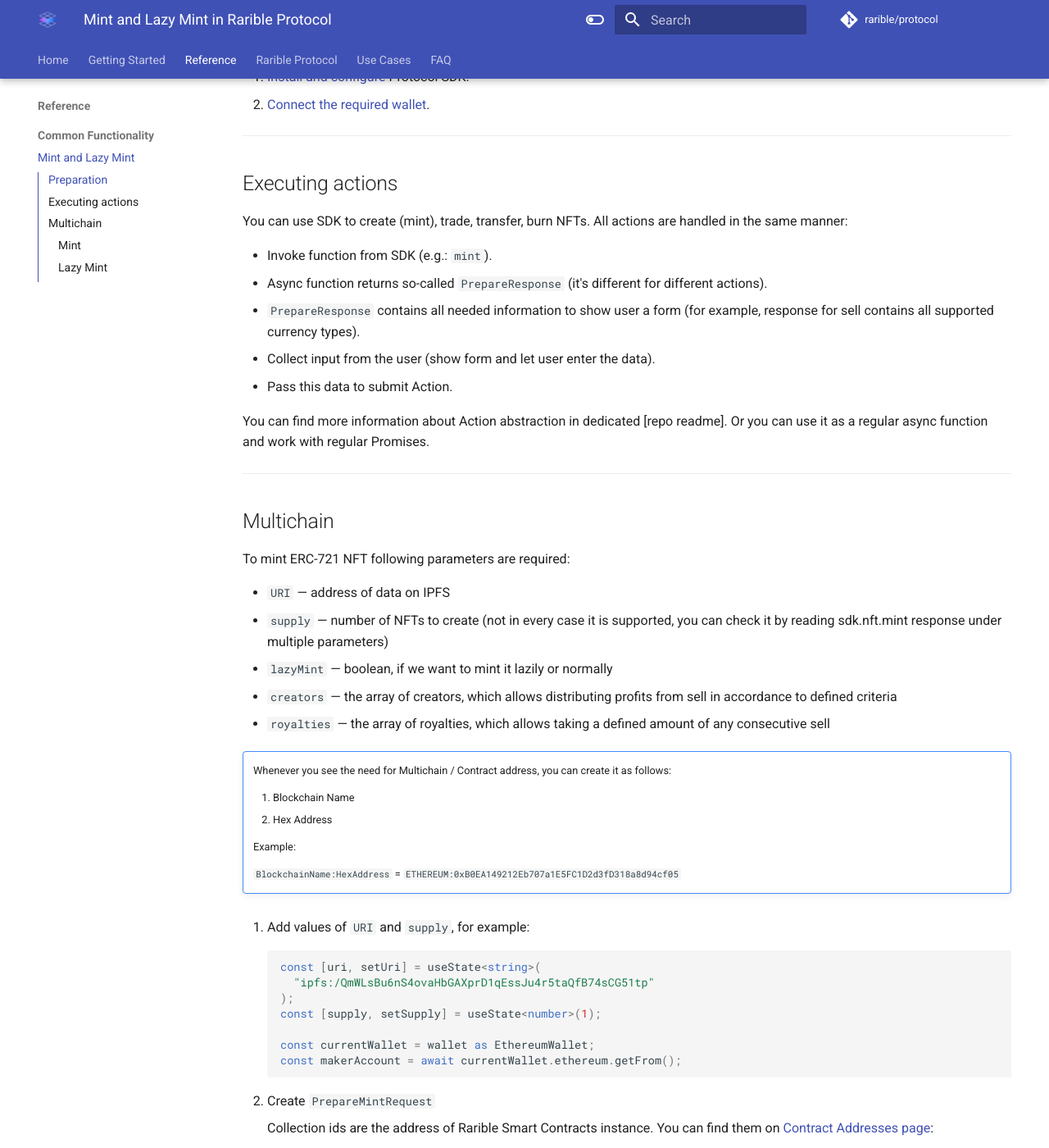
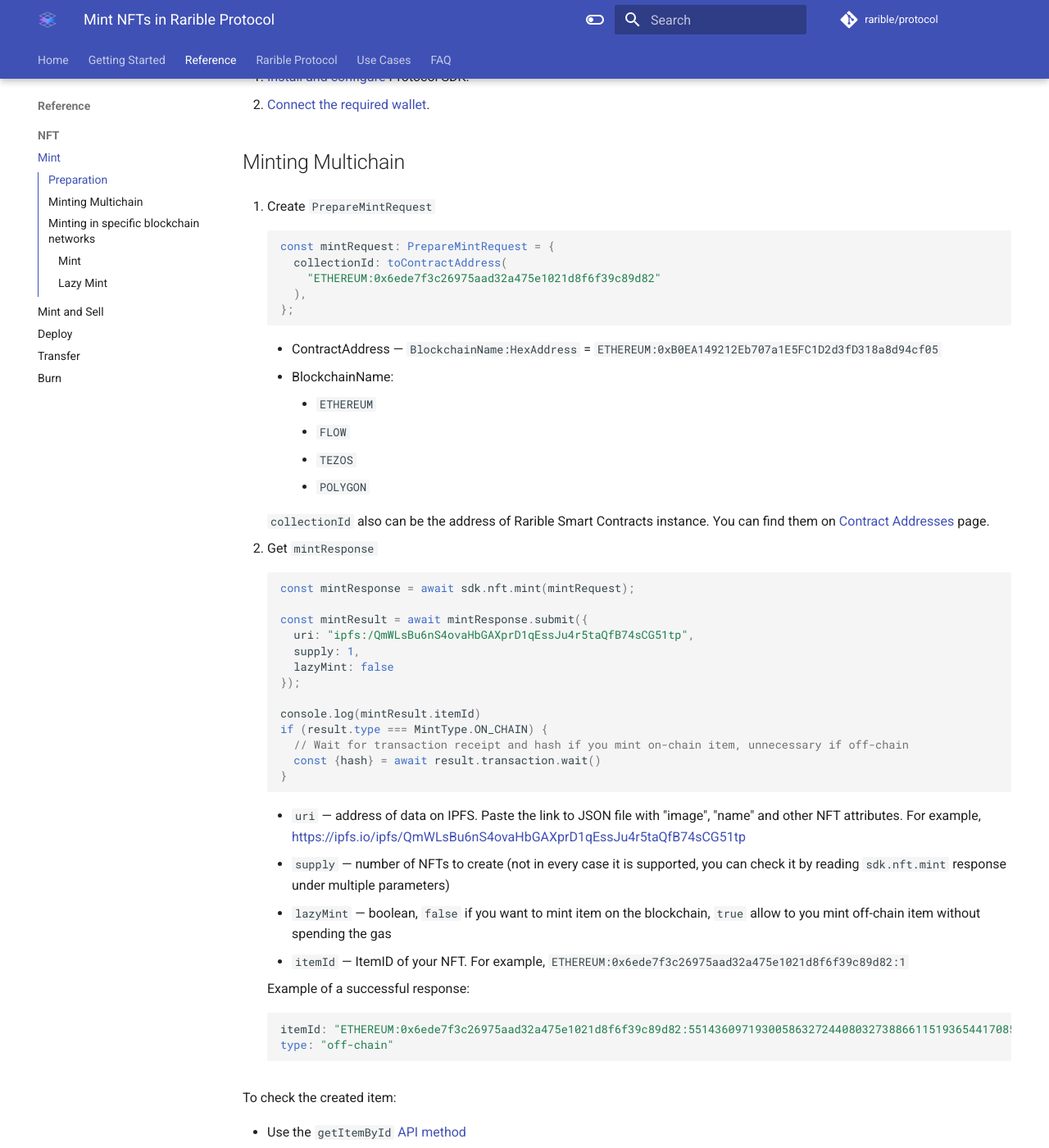
Before and after one commit to rarible/protocol, an MkDocs documentation site: the page built from docs/overview/mint.md, in a window 1280 px wide and 1400 px high, scrolled down 263 px. Shown: the whole window at 82% size. Built offline with MkDocs 1.6.1 and Material for MkDocs 9.7.7, drawn with Linux system fonts in a browser that asks for light colours; comment, search, counter and statistics services are not loaded; some of the changed text lies outside the part shown.

Commit message:
feat: merge mint docs, prepare mint-and-sell

````diff
--- a/docs/overview/mint.md
+++ b/docs/overview/mint.md
@@ -1,111 +1,63 @@
 ---
-title: Mint and Lazy Mint in Rarible Protocol
-description: The main information about minting in Rarible Multichain Protocol
+title: Mint NFTs in Rarible Protocol
+description: The main information about minting NFTs in Rarible Multichain Protocol
 ---
 
-# Mint and Lazy Mint
+# Mint
 
-Here we will figure out how to create mint and lazy mint NFT with Rarible Protocol.
+You can Mint NFTs with Rarible Multichain Protocol in different blockchains.
 
 ## Preparation
 
 1. [Install and configure](https://docs.rarible.org/union-sdk/#installation) Protocol SDK.
 2. [Connect the required wallet](https://docs.rarible.org/union-sdk/#metamask-integration-with-rarible).
 
-***
+## Minting Multichain
 
-## Executing actions
-
-You can use SDK to create (mint), trade, transfer, burn NFTs. All actions are handled in the same manner:
-
-* Invoke function from SDK (e.g.: `mint`).
-* Async function returns so-called `PrepareResponse` (it's different for different actions).
-* `PrepareResponse` contains all needed information to show user a form (for example, response for sell contains all supported currency types).
-* Collect input from the user (show form and let user enter the data).
-* Pass this data to submit Action.
-
-You can find more information about Action abstraction in dedicated [repo readme]. Or you can use it as a regular async function and work with regular Promises.
-
-***
-
-## Multichain
-
-To mint ERC-721 NFT following parameters are required:
-
-* `URI` — address of data on IPFS
-* `supply` — number of NFTs to create (not in every case it is supported, you can check it by reading sdk.nft.mint response under multiple parameters)
-* `lazyMint` — boolean, if we want to mint it lazily or normally
-* `creators` — the array of creators, which allows distributing profits from sell in accordance to defined criteria
-* `royalties` — the array of royalties, which allows taking a defined amount of any consecutive sell
-
-!!! note ""
-
-    Whenever you see the need for Multichain / Contract address, you can create it as follows:
-
-    1. Blockchain Name
-    2. Hex Address
-
-    Example:
-
-    `BlockchainName:HexAddress` = `ETHEREUM:0xB0EA149212Eb707a1E5FC1D2d3fD318a8d94cf05`
-
-1. Add values of `URI` and `supply`, for example:
-
-    ```typescript
-    const [uri, setUri] = useState<string>(
-      "ipfs:/QmWLsBu6nS4ovaHbGAXprD1qEssJu4r5taQfB74sCG51tp"
-    );
-    const [supply, setSupply] = useState<number>(1);
-
-    const currentWallet = wallet as EthereumWallet;
-    const makerAccount = await currentWallet.ethereum.getFrom();
-    ```
-
-2. Create `PrepareMintRequest`
-
-    Collection ids are the address of Rarible Smart Contracts instance. You can find them on [Contract Addresses page](https://docs.rarible.org/ethereum/contract-addresses/):
+1. Create `PrepareMintRequest`
 
     ```typescript
     const mintRequest: PrepareMintRequest = {
-      // Using Rarible API, tokenId would also be needed, but SDK takes care for that
       collectionId: toContractAddress(
         "ETHEREUM:0x6ede7f3c26975aad32a475e1021d8f6f39c89d82"
       ),
     };
     ```
 
-3. Get Mint Response
+    * ContractAddress — `BlockchainName:HexAddress` = `ETHEREUM:0xB0EA149212Eb707a1E5FC1D2d3fD318a8d94cf05`
+    * BlockchainName:
 
-    From `mintResponse` you can extract additional info e.g. is supply > 1 enabled.
+        * `ETHEREUM`
+        * `FLOW`
+        * `TEZOS`
+        * `POLYGON`
+
+    `collectionId` also can be the address of Rarible Smart Contracts instance. You can find them on [Contract Addresses](../ethereum/contract-addresses.md) page.
+
+2. Get `mintResponse`
 
     ```typescript
     const mintResponse = await sdk.nft.mint(mintRequest);
 
-    // If you want to divide profits here, you can add more than one creator object
-    // Combined value amount has to be 10000, which equals to 100 %, same with royalties
-    const creators = [
-      {
-        account: `ETHEREUM:${makerAccount}`,
-        value: 10000,
-      },
-    ];
+    const mintResult = await mintResponse.submit({
+      uri: "ipfs:/QmWLsBu6nS4ovaHbGAXprD1qEssJu4r5taQfB74sCG51tp",
+      supply: 1,
+      lazyMint: false
+    });
 
-    const royalties = [];
+    console.log(mintResult.itemId)
+    if (result.type === MintType.ON_CHAIN) {
+      // Wait for transaction receipt and hash if you mint on-chain item, unnecessary if off-chain
+      const {hash} = await result.transaction.wait()
+    }
     ```
 
-4. Submit Mint Response
+    * `uri` — address of data on IPFS. Paste the link to JSON file with "image", "name" and other NFT attributes. For example, [https://ipfs.io/ipfs/QmWLsBu6nS4ovaHbGAXprD1qEssJu4r5taQfB74sCG51tp](https://ipfs.io/ipfs/QmWLsBu6nS4ovaHbGAXprD1qEssJu4r5taQfB74sCG51tp)
+    * `supply` — number of NFTs to create (not in every case it is supported, you can check it by reading `sdk.nft.mint` response under multiple parameters)
+    * `lazyMint` — boolean, `false` if you want to mint item on the blockchain, `true` allow to you mint off-chain item without spending the gas
+    * `itemId` —  ItemID of your NFT. For example, `ETHEREUM:0x6ede7f3c26975aad32a475e1021d8f6f39c89d82:1`
 
-    ```typescript
-    const submitResponse = await mintResponse.submit({
-      uri,
-      supply,
-      lazyMint: true,
-      creators,
-      royalties,
-    });
-    ```
-
-    Example of successful response:
+    Example of a successful response:
 
     ```typescript
     itemId: "ETHEREUM:0x6ede7f3c26975aad32a475e1021d8f6f39c89d82:55143609719300586327244080327388661151936544170854464635146779205246455382047";
@@ -115,13 +67,17 @@
 To check the created item:
 
 * Use the `getItemById` [API method](https://api.rarible.org/v0.1/doc#operation/getItemById)
-* Check [Etherscan](https://etherscan.io/)
+* Check [Etherscan](https://etherscan.io/) for Ethereum and Polygon, [Flowscan](https://flowscan.org/) for Flow, or [tezblock](https://tezblock.io/) for Tezos.
 
-***
+You can find more information about Mint in [Rarible Protocol SDK](https://github.com/rarible/sdk#mint). Or you can use it as a regular async function and work with regular Promises.
+
+## Minting in specific blockchain networks
+
+We recommend using the Multichain Protocol for minting tokens. But you can also make Mint on a specific blockchain network.
 
 ??? tip "Ethereum"
 
-    With Rarible Protocol Ethereum SDK you can mint and lazy mint ERC-721 and ERC-1155 NFT tokens in Ethereum network.
+    With Rarible Protocol Ethereum SDK, you can mint and lazy mint ERC-721 and ERC-1155 NFT tokens in the Ethereum network.
 
     ### Mint
 
@@ -140,7 +96,7 @@
     ```
 
     * **tokenId** — **tokenId** of the ERC-721 standard
-    * **tokenURI** — suffix for the token URI. The prefix is usually `ipfs:/`
+    * **tokenURI** — suffix for the token URI. The prefix is usually `ipfs://ipfs/`
     * **creators** — an array of authors addresses
     * **royalties** — royalty array
     * **signatures** — array of signatures. Each creator must have a signature. The only exception is when the creator sends a Mint transaction.
@@ -159,7 +115,7 @@
     ```
 
     * **tokenId** — **tokenId** of the ERC-1155 standard
-    * **tokenURI** — suffix for the token URI. The prefix is usually `ipfs:/`
+    * **tokenURI** — suffix for the token URI. The prefix is usually `ipfs://ipfs/`
     * **supply** — total number of tokens for minting
     * **creators** — an array of authors addresses
     * **royalties** — royalty array
@@ -188,7 +144,7 @@
 
 ??? tip "Flow"
 
-    With Rarible Protocol Flow SDK you can mint Flow NFT tokens.
+    With Rarible Protocol Flow SDK, you can mint Flow NFT tokens.
 
     Mint response represents transaction result extended with `txId` and minted `tokenId`
 
@@ -205,7 +161,7 @@
 
 ??? tip "Tezos"
 
-    With Rarible Protocol Tezo SDK you can mint Tezos NFT tokens.
+    With Rarible Protocol Tezos SDK, you can mint Tezos NFT tokens.
 
     ```typescript
     const result = await mint(
--- a/mkdocs.yml
+++ b/mkdocs.yml
@@ -97,8 +97,12 @@
       - 'Reasons for using protocol': 'getting-started/reasons.md'
       - 'Glossary': 'getting-started/glossary.md'
   - 'Reference':
-      - 'Common Functionality':
-          - 'Mint and Lazy Mint': 'overview/mint.md'
+      - 'NFT':
+          - 'Mint': 'overview/mint.md'
+          - 'Mint and Sell': 'overview/mint-and-sell.md'
+          - 'Deploy': '-'
+          - 'Transfer': '-'
+          - 'Burn': '-'
   - 'Rarible Protocol':
       - 'Overview': 'overview/union.md'
       - 'Status': 'overview/protocol-status.md'
````
Also changed, not shown: docs/overview/mint-and-sell.md (added, +89 -0 lines).
